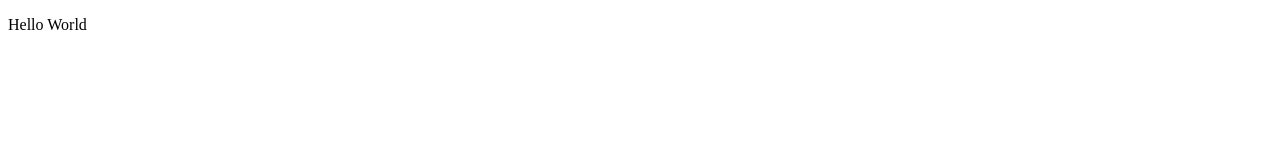
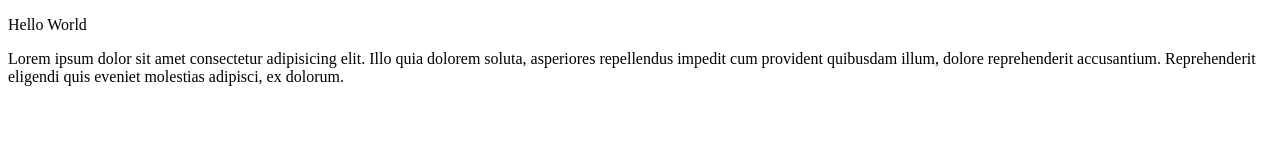
Before and after one commit to InnovedaClub/git-demo, a plain HTML site: page index.html in a window 1280 px wide. Drawn offline with Linux system fonts and the light colour scheme.

Commit message:
Lorem on new branch

```diff
--- a/index.html
+++ b/index.html
@@ -7,5 +7,6 @@
 </head>
 <body>
     <p>Hello World</p>
+    <p>Lorem ipsum dolor sit amet consectetur adipisicing elit. Illo quia dolorem soluta, asperiores repellendus impedit cum provident quibusdam illum, dolore reprehenderit accusantium. Reprehenderit eligendi quis eveniet molestias adipisci, ex dolorum.</p>
 </body>
 </html>
```
